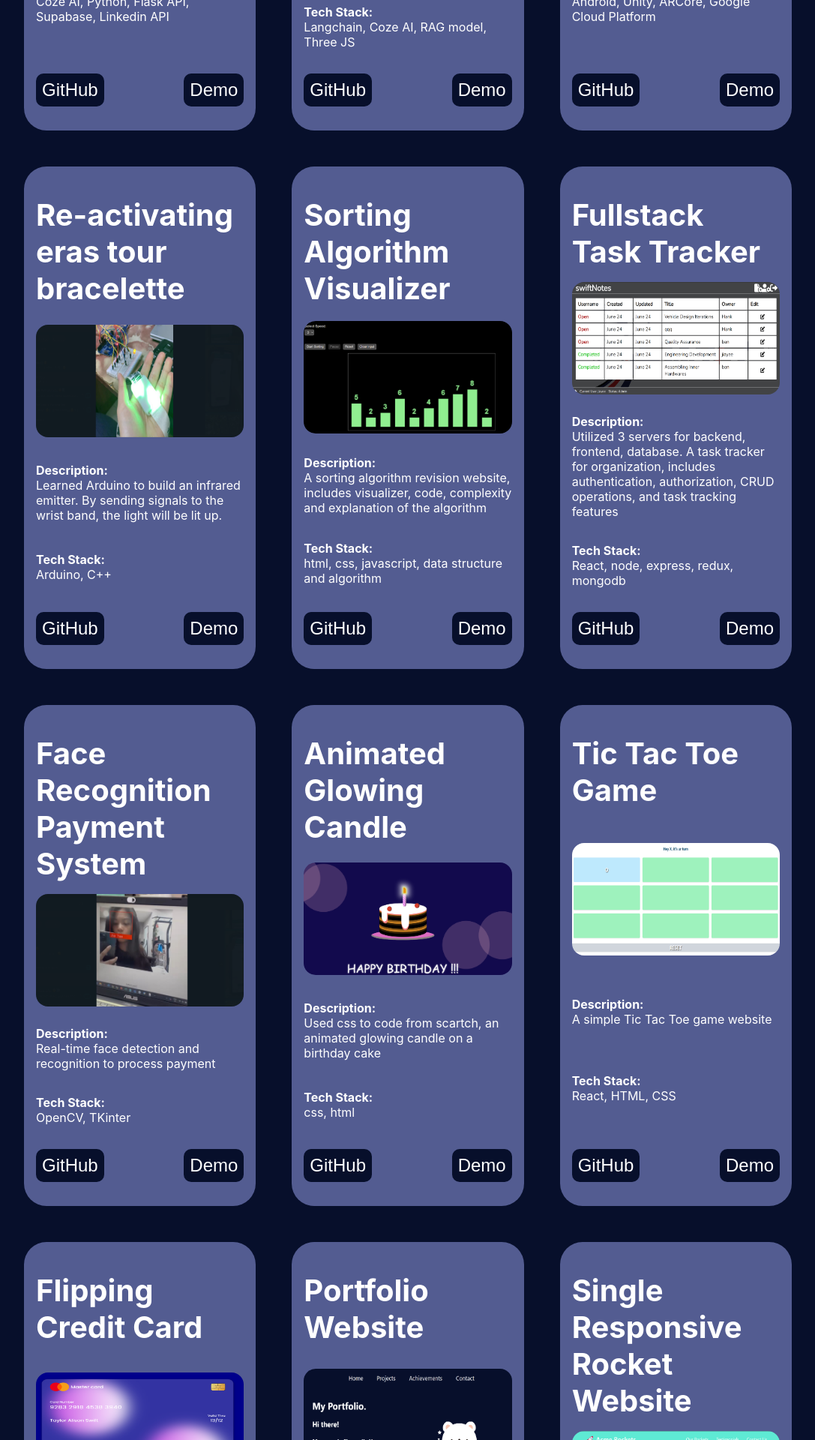
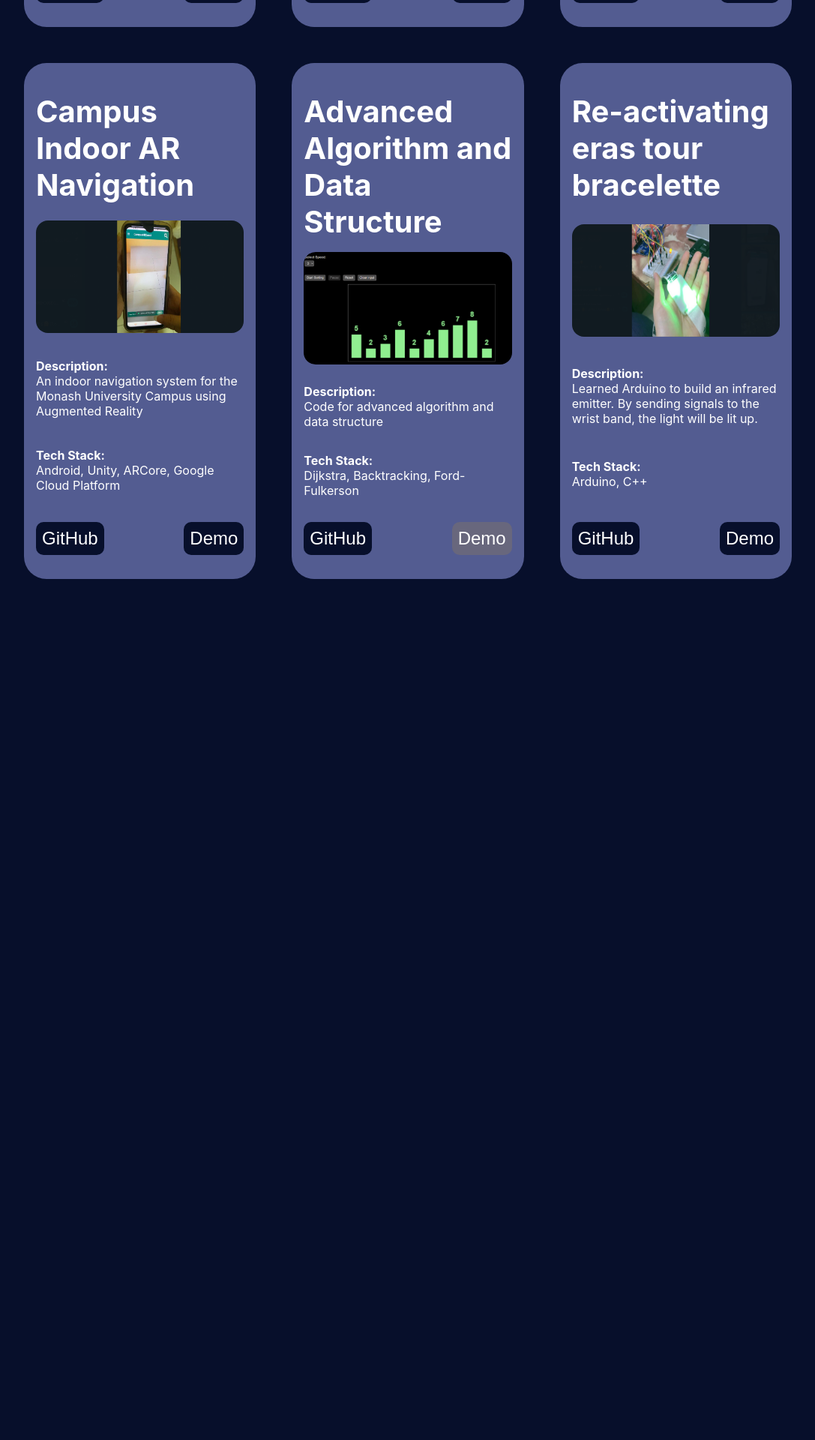
Before and after one commit to chongjiayee0156/portfolio2, a React (Create React App) app: page /projects in a window 1280 px wide. Shown: the part 800-2720 px from the top of the page at 75% size, without its empty margins (96-1183 px from the left). After the commit the page ends 1636 px from the top, so only its background shows below. Built offline with nearby package versions, Linux system fonts and the light colour scheme.

Commit message:
update portfolio

```diff
--- a/src/components/Projects/Projectsdata.js
+++ b/src/components/Projects/Projectsdata.js
@@ -1,16 +1,18 @@
 // import campusarimg from "../../assets/campusarimg.png";
-import tictactoeimg from "../../assets/tictactoeimg.png";
-import creditcardimg from "../../assets/creditcardimg.png";
-import portfolioimg from "../../assets/portfolioimg.png";
-import visualizerimg from "../../assets/visualizerimg.png";
-import organizationtasktrackingimg from "../../assets/organizationtasktrackingimg.png";
-import responsivesinglepagewebsiteimg from "../../assets/responsivesinglepagewebsiteimg.png";
-import animatedcandleimg from "../../assets/animatedcandleimg.png";
+// import change_management from "../../assets/change_management.png";
+// import tictactoeimg from "../../assets/tictactoeimg.png";
+// import creditcardimg from "../../assets/creditcardimg.png";
+// import portfolioimg from "../../assets/portfolioimg.png";
+// import organizationtasktrackingimg from "../../assets/organizationtasktrackingimg.png";
+// import responsivesinglepagewebsiteimg from "../../assets/responsivesinglepagewebsiteimg.png";
+// import animatedcandleimg from "../../assets/animatedcandleimg.png";
+// import faceimg from "../../assets/faceimg.png";
 import campusimg from "../../assets/campusimg.png";
 import braceleteimg from "../../assets/braceleteimg.png";
-import faceimg from "../../assets/faceimg.png";
 import ats_generator from "../../assets/ats-generator.jpeg";
-import change_management from "../../assets/change_management.png";
+import visualizerimg from "../../assets/visualizerimg.png";
+import interactivepaintingimg from "../../assets/interactive_painting.png";
+import githubragimg from "../../assets/github_rag.png";
 
 
 export const projectsData = [
@@ -23,12 +25,20 @@ export const projectsData = [
         "demo": "https://youtu.be/3-9s5kqQRYQ?si=92h_zn0IMB5106vC"
     },
     {
-        "name": "Company Services Portal (iNTUition hackathon)",
-        "img": change_management,
-        "description": "Developed within 24 hours, this dashboard is to encourage employee's adoption of new tech by integrating AI RAG models within AI Agent",
-        "techstack": "Langchain, Coze AI, RAG model, Three JS",
-        "github": "https://github.com/pbearc/intuition?tab=readme-ov-file",
-        "demo": "https://youtu.be/9RDqXmom4xg?si=fQxCvYS3AMA1yKMU"
+        "name": "Github Repository RAG Chatbot",
+        "img": githubragimg,
+        "description": "Ask LLM questions about a repo searched",
+        "techstack": "RAG indexing, langgraph, github search api",
+        "github": "https://github.com/chongjiayee0156/github-rag",
+        "demo": "https://www.youtube.com/watch?v=aV4cq7W9uY0"
+    },
+    {
+        "name": "Robotic Interactive Painting",
+        "img": interactivepaintingimg,
+        "description": "Robotic arm interacts with canvas to produce random beats",
+        "techstack": "Arduino, Python, Painting, Grasshoper",
+        "github": "https://youtube.com/shorts/OXiJf2GplcQ",
+        "demo": "https://www.youtube.com/watch?v=aV4cq7W9uY0"
     },
     {
         "name": "Campus Indoor AR Navigation",
@@ -39,6 +49,14 @@ export const projectsData = [
         "demo": "https://youtube.com/shorts/kHn7hkHZYn8?feature=share"
     },
     {
+        "name": "Advanced Algorithm and Data Structure",
+        "img": visualizerimg,
+        "description": "Code for advanced algorithm and data structure",
+        "techstack": "Dijkstra, Backtracking, Ford-Fulkerson",
+        "github": "https://github.com/chongjiayee0156/basic-algorithm-and-data-structure",
+        "demo": ""
+    },
+    {
         "name": "Re-activating eras tour bracelette",
         "img": braceleteimg,
         "description": "Learned Arduino to build an infrared emitter. By sending signals to the wrist band, the light will be lit up.",
@@ -46,65 +64,65 @@ export const projectsData = [
         "github": "https://github.com/chongjiayee0156/re-activate-eras-tour-bracelete",
         "demo": "https://youtube.com/shorts/gFjsvRJ6slU?si=mh0nGtKLHOg4ZV83"
     },
-    {
-        "name": "Sorting Algorithm Visualizer",
-        "img": visualizerimg,
-        "description": "A sorting algorithm revision website, includes visualizer, code, complexity and explanation of the algorithm",
-        "techstack": "html, css, javascript, data structure and algorithm",
-        "github": "https://github.com/chongjiayee0156/Sorting-Algo-Visualizer",
-        "demo": "https://chongjiayee0156.github.io/Sorting-Algo-Visualizer/"
-    },
-    {
-        "name": "Fullstack Task Tracker",
-        "img": organizationtasktrackingimg,
-        "description": "Utilized 3 servers for backend, frontend, database. A task tracker for organization, includes authentication, authorization, CRUD operations, and task tracking features",
-        "techstack": "React, node, express, redux, mongodb",
-        "github": "https://github.com/chongjiayee0156/fullstack-note-tracking",
-        "demo": "https://swiftnote-tpdp.onrender.com/"
-    },
-    {
-        "name": "Face Recognition Payment System",
-        "img": faceimg,
-        "description": "Real-time face detection and recognition to process payment",
-        "techstack": "OpenCV, TKinter",
-        "github": "https://github.com/chongjiayee0156/face_recognition_payment_system",
-        "demo": "https://youtube.com/shorts/fbBtJJrJIis?si=6guAoFyB4K4Zgs49"
-    },
-    {
-        "name": "Animated Glowing Candle",
-        "img": animatedcandleimg,
-        "description": "Used css to code from scartch, an animated glowing candle on a birthday cake",
-        "techstack": "css, html",
-        "github": "https://github.com/chongjiayee0156/bday-website",
-        "demo": "https://chongjiayee0156.github.io/bday-website/"
-    },
-{
-        "name": "Tic Tac Toe Game",
-        "img": tictactoeimg,
-        "description": "A simple Tic Tac Toe game website",
-        "techstack": "React, HTML, CSS",
-        "github": "https://github.com/chongjiayee0156/tictactoe",
-        "demo": "https://tictactoe-azure-six.vercel.app/"
-    },{
-        "name": "Flipping Credit Card",
-        "img": creditcardimg,
-        "description": "A credit card that flips when hovered over",
-        "techstack": "HTML, CSS, 3D animation",
-        "github": "https://github.com/chongjiayee0156/flipping-credit-card",
-        "demo": "https://chongjiayee0156.github.io/flipping-credit-card/"
-    },{
-        "name": "Portfolio Website",
-        "img": portfolioimg,
-        "description": "A portfolio website to showcase my projects and skills",
-        "techstack": "React, HTML, CSS, JavaScript, Bootstrap, GitHub Pages",
-        "github": "https://github.com/chongjiayee0156/portfolio2",
-        "demo": "https://portfolio2-azure-eight.vercel.app/"
-    },{
-        "name": "Single Responsive Rocket Website",
-        "img": responsivesinglepagewebsiteimg,
-        "description": "A responsive single page website",
-        "techstack": "HTML, CSS, JavaScript",
-        "github": "https://github.com/chongjiayee0156/rocket",
-        "demo": "https://rocketjy.onrender.com/"
-    }
+//     {
+//         "name": "Sorting Algorithm Visualizer",
+//         "img": visualizerimg,
+//         "description": "A sorting algorithm revision website, includes visualizer, code, complexity and explanation of the algorithm",
+//         "techstack": "html, css, javascript, data structure and algorithm",
+//         "github": "https://github.com/chongjiayee0156/Sorting-Algo-Visualizer",
+//         "demo": "https://chongjiayee0156.github.io/Sorting-Algo-Visualizer/"
+//     },
+//     {
+//         "name": "Fullstack Task Tracker",
+//         "img": organizationtasktrackingimg,
+//         "description": "Utilized 3 servers for backend, frontend, database. A task tracker for organization, includes authentication, authorization, CRUD operations, and task tracking features",
+//         "techstack": "React, node, express, redux, mongodb",
+//         "github": "https://github.com/chongjiayee0156/fullstack-note-tracking",
+//         "demo": "https://swiftnote-tpdp.onrender.com/"
+//     },
+//     {
+//         "name": "Face Recognition Payment System",
+//         "img": faceimg,
+//         "description": "Real-time face detection and recognition to process payment",
+//         "techstack": "OpenCV, TKinter",
+//         "github": "https://github.com/chongjiayee0156/face_recognition_payment_system",
+//         "demo": "https://youtube.com/shorts/fbBtJJrJIis?si=6guAoFyB4K4Zgs49"
+//     },
+//     {
+//         "name": "Animated Glowing Candle",
+//         "img": animatedcandleimg,
+//         "description": "Used css to code from scartch, an animated glowing candle on a birthday cake",
+//         "techstack": "css, html",
+//         "github": "https://github.com/chongjiayee0156/bday-website",
+//         "demo": "https://chongjiayee0156.github.io/bday-website/"
+//     },
+// {
+//         "name": "Tic Tac Toe Game",
+//         "img": tictactoeimg,
+//         "description": "A simple Tic Tac Toe game website",
+//         "techstack": "React, HTML, CSS",
+//         "github": "https://github.com/chongjiayee0156/tictactoe",
+//         "demo": "https://tictactoe-azure-six.vercel.app/"
+//     },{
+//         "name": "Flipping Credit Card",
+//         "img": creditcardimg,
+//         "description": "A credit card that flips when hovered over",
+//         "techstack": "HTML, CSS, 3D animation",
+//         "github": "https://github.com/chongjiayee0156/flipping-credit-card",
+//         "demo": "https://chongjiayee0156.github.io/flipping-credit-card/"
+//     },{
+//         "name": "Portfolio Website",
+//         "img": portfolioimg,
+//         "description": "A portfolio website to showcase my projects and skills",
+//         "techstack": "React, HTML, CSS, JavaScript, Bootstrap, GitHub Pages",
+//         "github": "https://github.com/chongjiayee0156/portfolio2",
+//         "demo": "https://portfolio2-azure-eight.vercel.app/"
+//     },{
+//         "name": "Single Responsive Rocket Website",
+//         "img": responsivesinglepagewebsiteimg,
+//         "description": "A responsive single page website",
+//         "techstack": "HTML, CSS, JavaScript",
+//         "github": "https://github.com/chongjiayee0156/rocket",
+//         "demo": "https://rocketjy.onrender.com/"
+//     }
 ]
```
Also changed, not shown: src/assets/github-rag.png (added), 1 other file (tests, documents, lock files or other folders).
